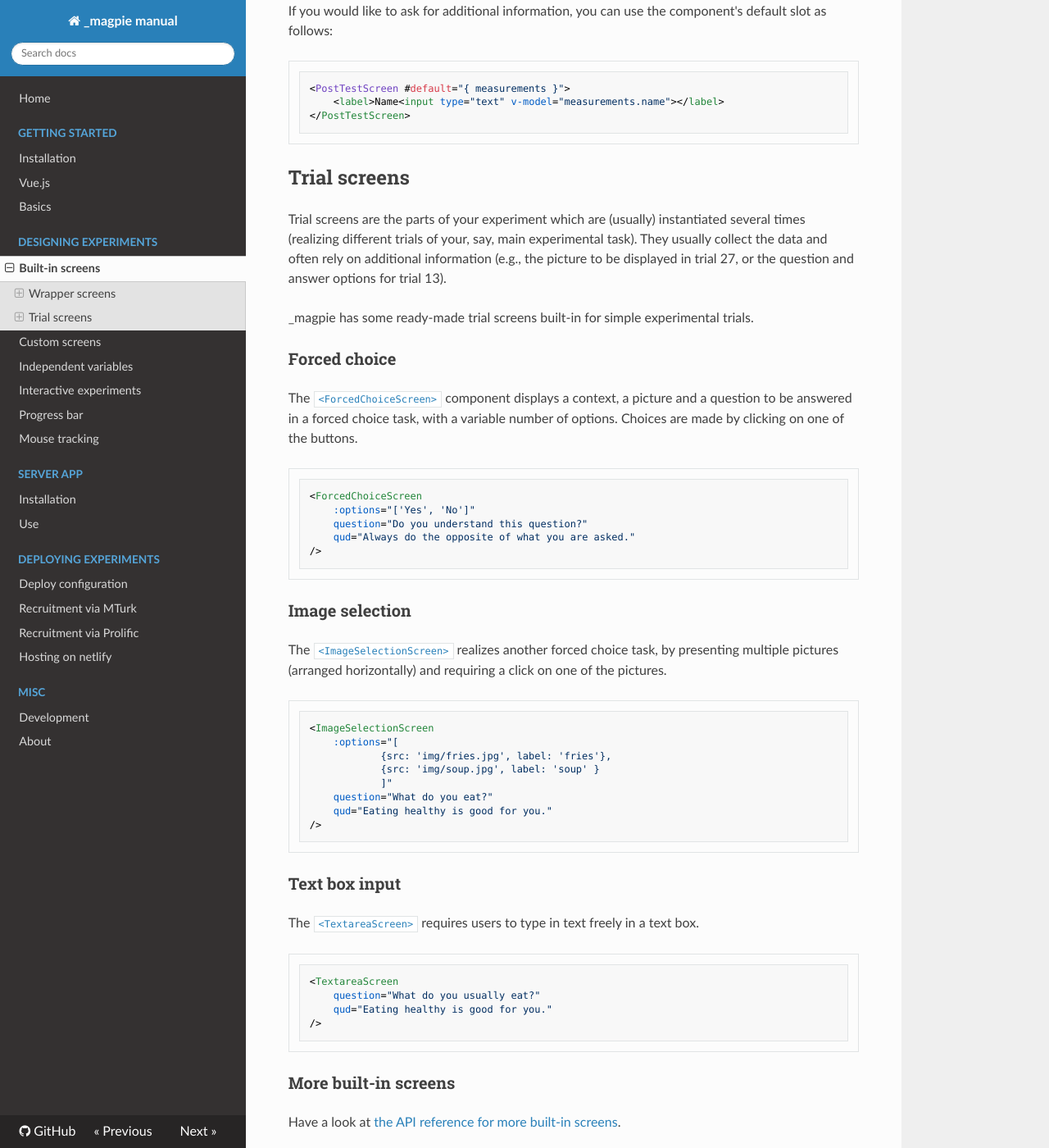
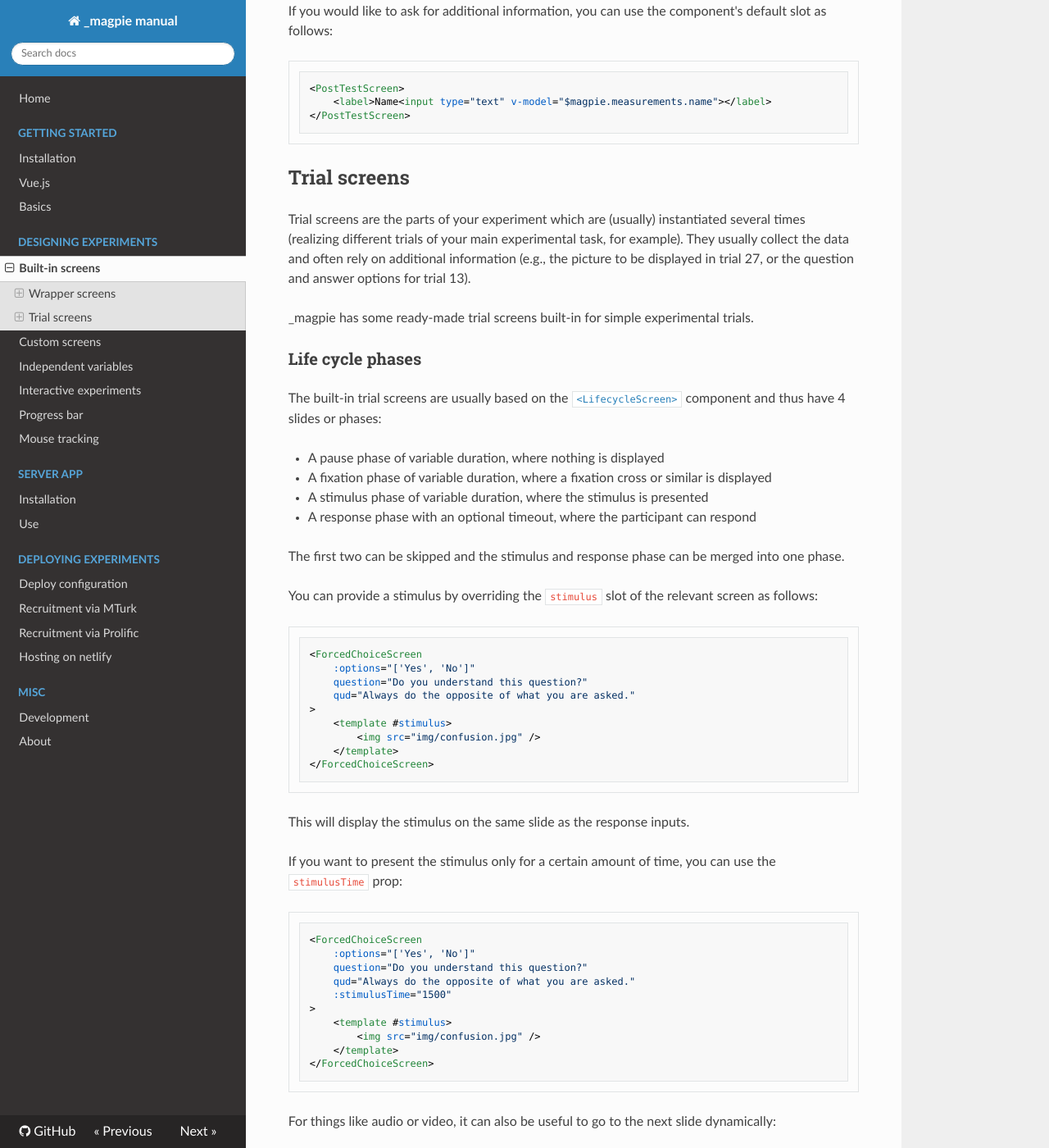
Before and after one commit to magpie-ea/magpie-v3-docs, an MkDocs documentation site: the page built from docs/01_designing_experiments/00_built-in_screens.md, in a window 1280 px wide and 1400 px high, scrolled down 909 px. Shown: the whole window at 82% size. Built offline with MkDocs 1.6.1, drawn with Linux system fonts in a browser that asks for light colours; nearby versions of some CDN libraries; a script that is not in the unit is left out; some of the changed text lies outside the part shown.

Commit message:
Document LifecycleScreen

````diff
--- a/docs/01_designing_experiments/00_built-in_screens.md
+++ b/docs/01_designing_experiments/00_built-in_screens.md
@@ -32,18 +32,77 @@ You can disable any of the questions using the associated prop:
 If you would like to ask for additional information, you can use the component's default slot as follows:
 
 ```html
-<PostTestScreen #default="{ measurements }">
-    <label>Name<input type="text" v-model="measurements.name"></label>
+<PostTestScreen>
+    <label>Name<input type="text" v-model="$magpie.measurements.name"></label>
 </PostTestScreen>
 ```
 
 ## Trial screens
 Trial screens are the parts of your experiment which are (usually) instantiated several times (realizing different
-trials of your, say, main experimental task). They usually collect the data and often rely on
+trials of your main experimental task, for example). They usually collect the data and often rely on
 additional information (e.g., the picture to be displayed in trial 27, or the question and answer
 options for trial 13).
 
 _magpie has some ready-made trial screens built-in for simple experimental trials.
+
+### Life cycle phases
+The built-in trial screens are usually based on the [`<LifecycleScreen>`](https://magpie-reference.netlify.app/#lifecyclescreen) component and thus
+have 4 slides or phases:
+
+ * A pause phase of variable duration, where nothing is displayed
+ * A fixation phase of variable duration, where a fixation cross or similar is displayed
+ * A stimulus phase of variable duration, where the stimulus is presented
+ * A response phase with an optional timeout, where the participant can respond
+
+The first two can be skipped and the stimulus and response phase can be merged into one phase.
+
+You can provide a stimulus by overriding the `stimulus` slot of the relevant screen as follows:
+
+```html
+<ForcedChoiceScreen
+    :options="['Yes', 'No']"
+    question="Do you understand this question?"
+    qud="Always do the opposite of what you are asked."
+>
+    <template #stimulus>
+        <img src="img/confusion.jpg" />
+    </template>
+</ForcedChoiceScreen>
+```
+
+This will display the stimulus on the same slide as the response inputs.
+
+If you want to present the stimulus only for a certain amount of time, you can use the `stimulusTime` prop:
+
+```html
+<ForcedChoiceScreen
+    :options="['Yes', 'No']"
+    question="Do you understand this question?"
+    qud="Always do the opposite of what you are asked."
+    :stimulusTime="1500"
+>
+    <template #stimulus>
+        <img src="img/confusion.jpg" />
+    </template>
+</ForcedChoiceScreen>
+```
+
+For things like audio or video, it can also be useful to go to the next slide dynamically:
+
+```html
+<ForcedChoiceScreen
+    :options="['Yes', 'No']"
+    question="Do you understand this question?"
+    qud="Always do the opposite of what you are asked."
+    :stimulusTime="-1"
+>
+    <template #stimulus>
+        <audio src="audio/sealion.ogg" autoplay @ended="$magpie.nextSlide()" />
+    </template>
+</ForcedChoiceScreen>
+```
+
+Here we set `stimulusTime` to `-1` to indicate that we want to control stimulus presentation ourselves.
 
 ### Forced choice
 The [`<ForcedChoiceScreen>`](https://magpie-reference.netlify.app/#forcedchoicescreen) component displays a context,
````
